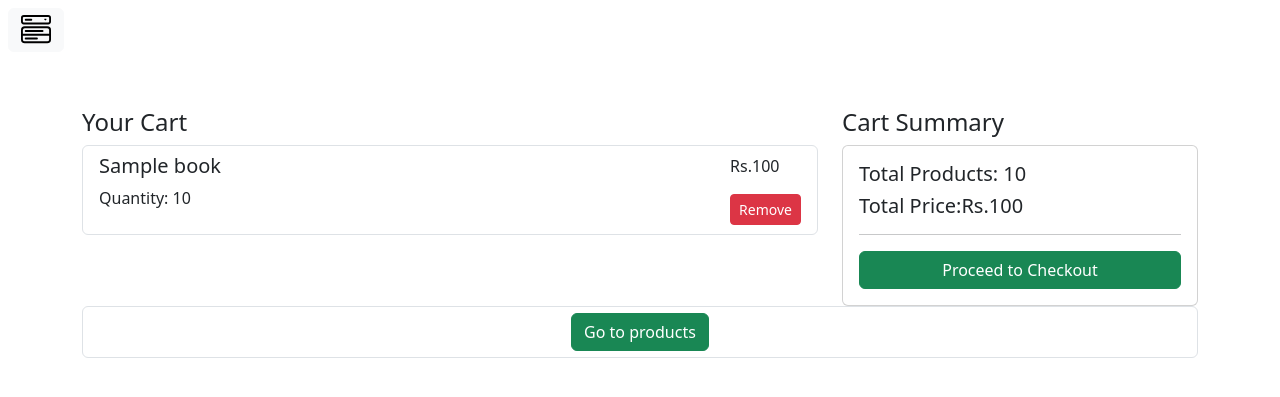
After one commit to DjangoCodeLab/Library-Managment-System, a Django app: page /cart in a window 1280 px wide. The commit adds this page. Shown: the top 397 px of the page. Run offline with Django 5.2, Linux system fonts and the light colour scheme; a user stored in the database is signed in; tables that the repository leaves empty hold one stand-in row (values such as "Sample post").

Commit message:
Add to Cart module Create

```diff
--- a/App/admin.py
+++ b/App/admin.py
@@ -4,3 +4,5 @@ from App.models import *
 
 admin.site.register(Book)
 admin.site.register(Profile)
+admin.site.register(Cart)
+admin.site.register(CartItem)
--- a/App/data.py
+++ b/App/data.py
@@ -41,6 +41,7 @@ def saveData():
 
             # Handle price (optional randomization)
             price = random.randint(100, 1000)
+            stock = random.randint(10,150)
 
             # Create and save the book object
             try:
@@ -52,7 +53,8 @@ def saveData():
                     language_code=i['language_code'],
                     publication_date=formatted_date,
                     publisher=i['publisher'],
-                    price=price
+                    price=price,
+                    stock=stock
                 )
             except Exception as e:
                 print(f"Error saving book {i['title']}: {e}")
--- a/App/models.py
+++ b/App/models.py
@@ -3,7 +3,7 @@ from django.db import models
 from django.db.models.signals import post_save
 from django.dispatch import receiver
 from django.contrib.auth.models import User
-
+from django.conf import settings
 
 
 
@@ -35,7 +35,30 @@ class Book(models.Model):
     publication_date = models.DateField()
     publisher = models.CharField(max_length=500)
     price = models.IntegerField(default=100)
+    stock = models.PositiveIntegerField(default=100)
 
 
     def __str__(self):
         return self.title
+
+
+class Cart(models.Model):
+    user = models.ForeignKey(User,on_delete= models.CASCADE,null = True,blank = True)
+    created_at = models.DateTimeField(auto_now_add=True)
+
+    def __str__(self):
+        return f"Cart {self.id} for {self.user}"
+
+
+class CartItem(models.Model):
+    cart = models.ForeignKey(Cart,on_delete = models.CASCADE,related_name='items')
+    book = models.ForeignKey(Book,on_delete = models.CASCADE)
+    quantity = models.PositiveIntegerField(default=1)
+
+
+    def __str__(self):
+        return f"{self.quantity} X {self.book.title}"
+
+    @property
+    def total_price(self):
+        return self.book.price * self.quantity
--- /dev/null
+++ b/App/templates/Cart.html
@@ -0,0 +1,100 @@
+{% extends "master.html" %}
+
+
+{% block body %}
+
+
+<div class="container mt-5">
+    <div class="row">
+        <!-- Left Side: Cart Items -->
+        <div class="col-md-8">
+            <h4>Your Cart</h4>
+            <div class="list-group">
+                <!-- Product 1 -->
+                 {% for item  in cart.items.all  %}
+
+
+                <div class="list-group-item d-flex justify-content-between align-items-center">
+                    <div>
+                        <h5>{{item.book.title}}</h5>
+                        <p>Quantity: {{item.quantity}}</p>
+                    </div>
+                    <div>
+                        <p>Rs.{{item.total_price}}</p>
+                        <button class="btn btn-danger btn-sm">Remove</button>
+                    </div>
+                </div>
+                {% endfor %}
+
+
+            </div>
+        </div>
+
+        <!-- Right Side: Cart Summary -->
+        <div class="col-md-4">
+            <h4>Cart Summary</h4>
+            <div class="card">
+                <div class="card-body">
+                    <h5>Total Products: {{total_quantity}}</h5>
+                    <h5>Total Price:Rs.{{total}}</h5>
+                    <hr>
+                    <button class="btn btn-success w-100">Proceed to Checkout</button>
+                </div>
+            </div>
+        </div>
+    </div>
+    <div class="form-control d-flex justify-content-center">
+      <a href=" {% url 'products' %} " class = "btn btn-success">Go to products</a>
+    </div>
+</div>
+
+
+
+<!--
+<div class="container d-flex">
+  <div class="mx-3">
+    {% for item in cart.items.all %}
+    <div class="card w-75 mb-3 m-3">
+      <div class="card-body">
+        <h5 class="card-title">{{item.book.title}}</h5>
+        <p class="card-text">{{item.quantity}} x Rs.{{item.book.price}}</p>
+        <p class="card-text">{{item.total_price}}</p>
+        <a href="#" class="btn btn-primary">Button</a>
+      </div>
+    </div>
+    {% endfor %}
+  </div>
+  <div class="mx-3">
+    <div class="card text-bg-warning mb-3" style="max-width: 18rem;">
+      <div class="card-header">Total </div>
+      {% for item in cart.items.all %}
+      <div class="card-body">
+        {% if item.book.title|length > 20 %}
+        {{ item.book.title|slice:":20" }}...
+        <p class="card-text">{{item.quantity}} x Rs.{{item.book.price}}</p>
+        <p class="card-text">
+          {{item.total_price}}
+        </p>
+        {% else %}
+        {{ item.book.title }}
+        <p class="card-text">{{item.quantity}} x Rs.{{item.book.price}}</p>
+        {{item.total_price}}
+
+        {% endif %}
+
+        <p class="card-text"></p>
+      </div>
+      {% endfor %}
+
+      <div class="card-header d-flex justify-content-between">
+        Total Price :
+        <p>total:{{total}}</p>
+      </div>
+
+    </div>
+  </div>
+
+
+     -->
+
+{% endblock %}
--- a/App/urls.py
+++ b/App/urls.py
@@ -9,5 +9,7 @@ urlpatterns = [
     path('profile/',profile,name = 'profile'),
     path('edit-profile/',edit_profile,name = 'edit_profile'),
     path('update/<id>',update_book , name = 'update'),
-    path('delete/<id>',delete , name = 'delete')
+    path('delete/<id>',delete , name = 'delete'),
+    path('cart', cart_details,name = 'cart'),
+    path('addCart/<book_id>',add_to_cart, name = 'addCart')
 ]
--- a/App/views.py
+++ b/App/views.py
@@ -1,6 +1,6 @@
 import requests
 from django.http import HttpResponse
-from django.shortcuts import redirect, render
+from django.shortcuts import get_object_or_404, redirect, render
 from django.core.paginator import Paginator
 from App.models import *
 from functools import wraps
@@ -76,8 +76,12 @@ def products(request):
     page_number = request.GET.get("page")
     page_obj = paginator.get_page(page_number)
 
+
     # Prepare context and render
-    context = {'books': page_obj}
+    context = {
+        'books': page_obj,
+
+        }
     return render(request, 'products.html', context)
 
 
@@ -212,3 +216,28 @@ def delete(request,id):
     book.delete()
     messages.info(request, "Data Sucessfully delete")
     return redirect('/products')
+
+
+def cart_details(request):
+    cart = Cart.objects.get(user = request.user)
+    total = sum(item.total_price for item in cart.items.all())
+    total_quantity = sum(item.quantity for item in cart.items.all())
+    context = {
+        'cart':cart,
+        'total':total,
+        'total_quantity':total_quantity
+    }
+
+    return render(request, 'Cart.html',context)
+
+
+def add_to_cart(request,book_id):
+    book = get_object_or_404(Book,id = book_id)
+    cart,created = Cart.objects.get_or_create(user = request.user)
+    cart_item, created = CartItem.objects.get_or_create(cart = cart, book = book)
+
+    if not created:
+        cart_item.quantity+=1
+        cart_item.save()
+
+    return redirect('products')
```
Also changed, not shown: App/templates/products.html (+9 -0 lines), App/migrations/0002_book_stock.py (added), App/migrations/0003_cart_cartitem.py (added).
